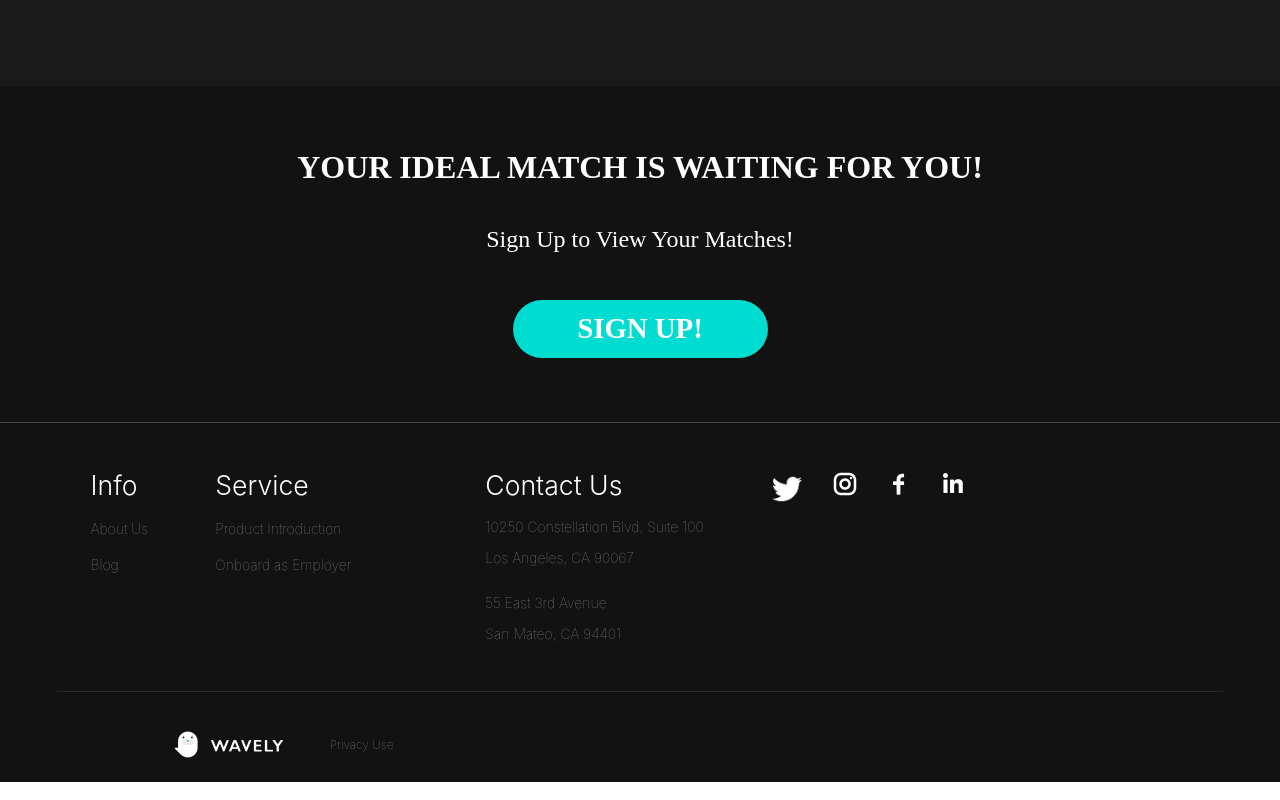
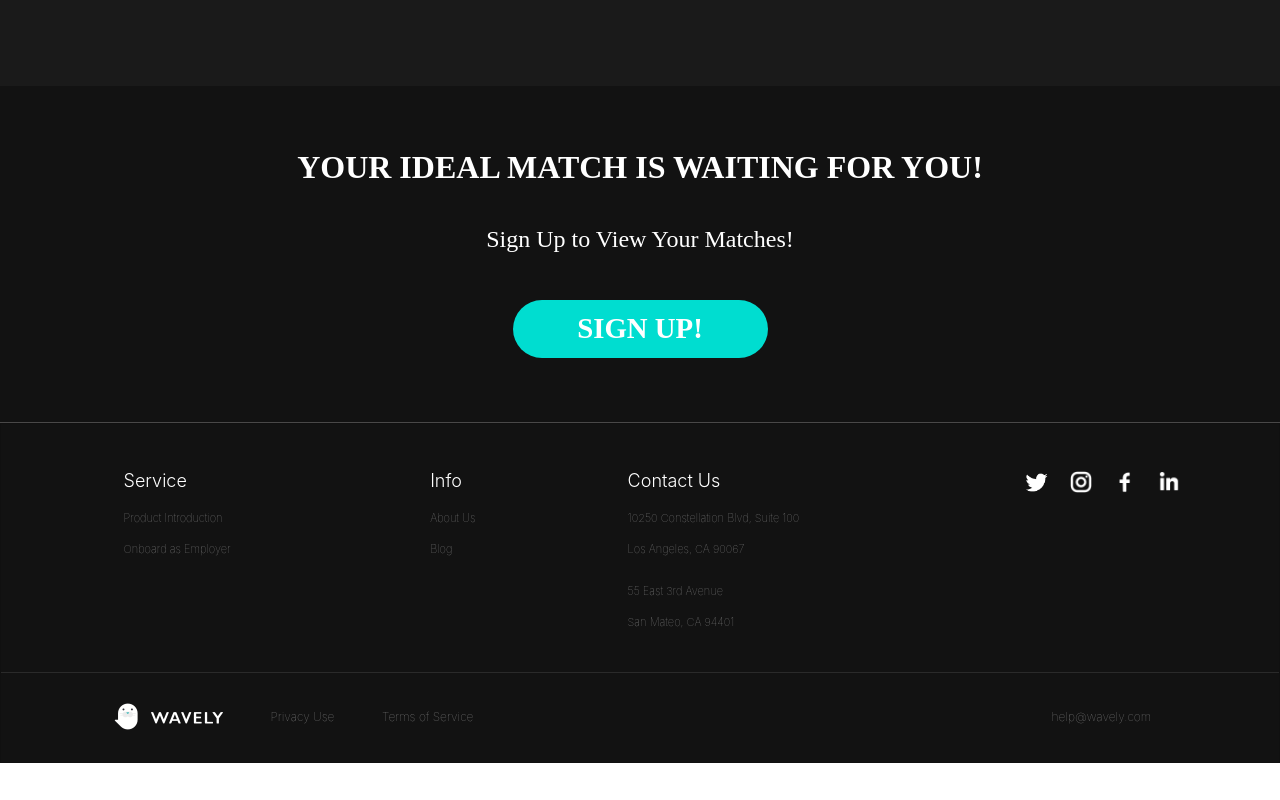
Before and after one commit to WavelyUSA/Wavely-About-Page, a React (Create React App) app in the folder about-us/: page / in a window 1280 px wide. Shown: the part 2677-3477 px from the top of the page. After the commit the page ends 3440 px from the top, so only its background shows below. Built offline with nearby package versions, Linux system fonts and the light colour scheme.

Commit message:
Finished fixing footer

```diff
--- a/about-us/src/components/General/Footer/Footer.css
+++ b/about-us/src/components/General/Footer/Footer.css
@@ -42,7 +42,7 @@ h4 {
   display: flex;
   flex-direction: row;
   justify-content: space-between;
-  width: 270px;
+  width: 200px;
 }
 
 .la-address,
@@ -185,10 +185,44 @@ h4 {
   bottom: -5px;
 }
 
+.service-terms1 {
+  display: none;
+}
+
+.service-terms2 {
+  display: block;
+}
+
+@media only screen and (min-width: 375px) {
+  .mobile-container {
+    width: 205px;
+  }
+}
+
 @media only screen and (min-width: 768px) {
+  .service-terms1 {
+    display: block;
+    margin-top: 0.1em;
+  }
+  .service-terms2 {
+    display: none;
+  }
+  .info-big-div {
+    padding: 0 3.5em 0 3.5em;
+  }
   .footer {
-    padding: 3em 3.5em 0 3.5em;
+    padding: 3em 0 2em 0;
   }
+  .footer-container1 {
+    width: 100%;
+  }
+  .footer-container2 {
+    margin-top: 0;
+    width: 100%;
+    display: flex;
+    justify-content: flex-end;
+  }
+
   .info-small-container {
     display: flex;
     flex-direction: row;
@@ -196,7 +230,7 @@ h4 {
   }
   .social-media-logos {
     order: 2;
-    width: 40%;
+    width: 184px;
   }
 
   .social-media-img {
@@ -214,17 +248,22 @@ h4 {
   .terms-container {
     font-size: 10px;
     width: 100%;
+    padding: 3em 8% 0 3.5em;
   }
-  .wavely-seal-img {
-    width: 85px;
-    height: 24px;
-  }
+
   .bottom-footer-container {
     margin-left: 7%;
+    flex-direction: row;
+    height: 100%;
+  }
+  .privacy-use {
+    margin-left: 0;
   }
   .mobile-container {
     display: flex;
-    justify-content: space-around;
+    justify-content: space-between;
+    width: 41%;
+    margin-left: 5%;
   }
   .contact-us-container {
     margin-top: 0;
@@ -248,85 +287,28 @@ h4 {
     flex-direction: row;
     padding: 0 0 2.5em 0;
     width: 100%;
+    margin-right: 1em;
   }
-}
-@media only screen and (min-width: 848px) {
-  .mobile-container {
-    width: 58%;
-  }
-}
-
-@media only screen and (min-width: 892px) {
-  .mobile-container {
-    width: 52%;
-  }
-}
-
-@media only screen and (min-width: 934px) {
-  .mobile-container {
-    width: 46%;
-  }
-}
-
-@media only screen and (min-width: 988px) {
-  .mobile-container {
-    width: 43%;
+  .email-contact {
+    margin-top: 0.1em;
   }
 }
 
 @media only screen and (min-width: 1024px) {
-  .footer {
-    padding-top: 48px;
+  .terms-container {
+    padding-right: 10%;
   }
-  .info-small-container {
-    font-size: 14px;
-    max-width: 82%;
+  .info-big-div {
+    padding-right: 5.5em;
   }
-  .social-media-logos {
-    width: 23%;
-  }
-  .social-media-img {
-    width: 48px;
-    height: 48px;
-  }
-  .terms-container {
-    font-size: 13px;
-  }
-  .wavely-seal-img {
-    width: 109px;
-    height: 27px;
-  }
-  .bottom-footer-container {
-    margin-left: 10%;
-  }
-  .company-contact-address-container {
-    width: 70%;
+  .footer-container1 {
+    width: 550px;
   }
   .mobile-container {
-    width: 51%;
-  }
-  .address-info-container {
-    width: 36%;
+    width: 37%;
+    margin-left: 7%;
   }
   .h4-text {
-    font-size: 1.9em;
+    font-size: 18px;
   }
 }
-
-@media only screen and (min-width: 1120px) {
-  .mobile-container {
-    width: 50%;
-  }
-}
-
-@media only screen and (min-width: 1216px) {
-  .mobile-container {
-    width: 49%;
-  }
-}
-
-@media only screen and (min-width: 1312px) {
-  .mobile-container {
-    width: 48%;
-  }
-}
--- a/about-us/src/components/General/Footer/Footer.js
+++ b/about-us/src/components/General/Footer/Footer.js
@@ -9,18 +9,6 @@ const Footer = () => {
         <div className="info-small-container">
           <div className="company-contact-address-container">
             <div className="mobile-container">
-              <Card.Text className="about-us-container info">
-                <p className="h4-text">Info</p>
-                <a
-                  href="https://www.wavely.com/about"
-                  className="about-us-info"
-                >
-                  About Us
-                </a>
-                <a href="https://blog.wavely.com" className="blog-link">
-                  Blog
-                </a>
-              </Card.Text>
               <Card.Text className="service-container info">
                 <p className="h4-text">Service</p>
                 <a
@@ -34,6 +22,18 @@ const Footer = () => {
                   className="contact-info onboard-employer"
                 >
                   Onboard as Employer
+                </a>
+              </Card.Text>
+              <Card.Text className="about-us-container info">
+                <p className="h4-text">Info</p>
+                <a
+                  href="https://www.wavely.com/about"
+                  className="about-us-info"
+                >
+                  About Us
+                </a>
+                <a href="https://blog.wavely.com" className="blog-link">
+                  Blog
                 </a>
               </Card.Text>
             </div>
@@ -100,15 +100,24 @@ const Footer = () => {
             >
               Privacy Use
             </a>
+            <a
+              href="https://www.wavely.com/privacy"
+              className="footer-bottom-text service-terms1"
+            >
+              Terms of Service
+            </a>
           </div>
           <div className="footer-container2">
             <a
               href="https://www.wavely.com/terms"
-              className="footer-bottom-text"
+              className="footer-bottom-text service-terms2"
             >
               Terms of Service
             </a>
-            <a href="mailto:help@wavely.com" className="contact-info">
+            <a
+              href="mailto:help@wavely.com"
+              className="contact-info email-contact"
+            >
               help@wavely.com
             </a>
           </div>
--- a/about-us/src/components/General/NavBar/NavBar.css
+++ b/about-us/src/components/General/NavBar/NavBar.css
@@ -22,16 +22,17 @@
   display: flex;
   flex-direction: row;
   justify-content: space-evenly;
-  width: 230px;
+  width: 200px;
 }
 
 .blog-href,
 .homepage-href,
 .about-href {
-  font-size: 14px;
+  font-size: 12px;
   font-family: "PingFangSC-Semibold";
   font-weight: 600;
   color: hsla(0, 0%, 100%, 0.5);
+  margin-top: 3px;
 }
 
 .blog-href:hover,
@@ -40,3 +41,15 @@
   text-decoration: none;
   color: #f7f7ff;
 }
+
+@media only screen and (min-width: 375px) {
+  .blog-href,
+  .homepage-href,
+  .about-href {
+    font-size: 14px;
+    margin-top: 0;
+  }
+  .navbar-links {
+    width: 230px;
+  }
+}
```
